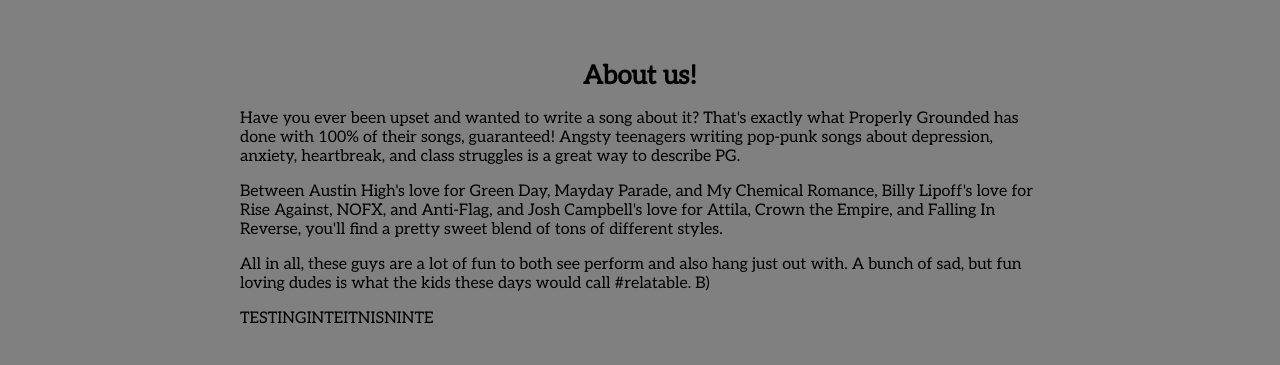
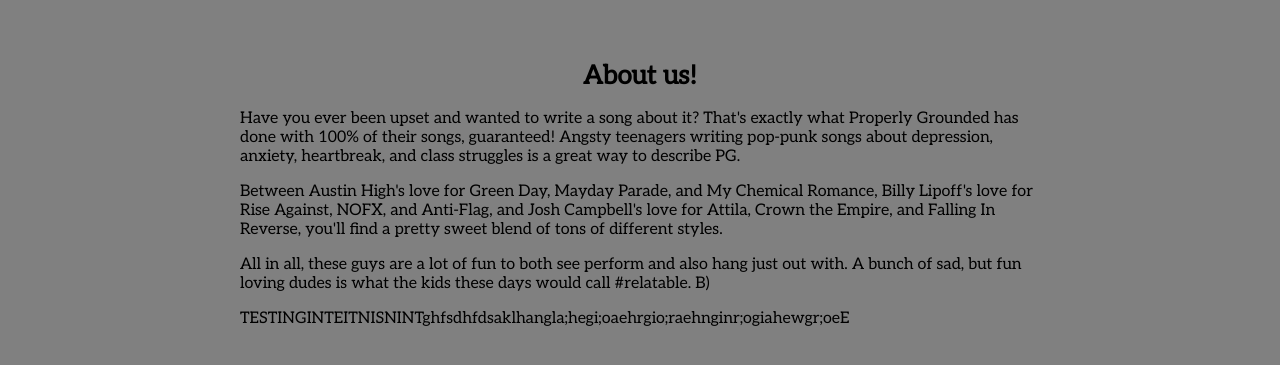
Before and after one commit to Motormouth6/cs268project1, a plain HTML site: page project1/about.html in a window 1280 px wide. Shown: the part 75-440 px from the top of the page. Drawn offline with Linux system fonts and the light colour scheme.

Commit message:
Testing at home again

```diff
--- a/project1/about.html
+++ b/project1/about.html
@@ -39,7 +39,7 @@
         <p>All in all, these guys are a lot of fun to both see perform and also hang just out with. A bunch of sad, but
             fun loving dudes is what the kids these days would call #relatable. B)</p>
 
-        <p>TESTINGINTEITNISNINTE</p>
+        <p>TESTINGINTEITNISNINTghfsdhfdsaklhangla;hegi;oaehrgio;raehnginr;ogiahewgr;oeE</p>
 
     </div>
 
```
